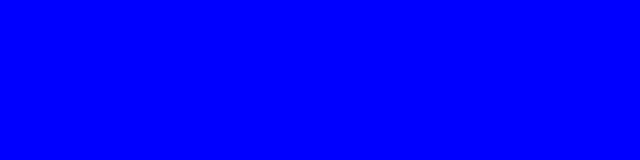
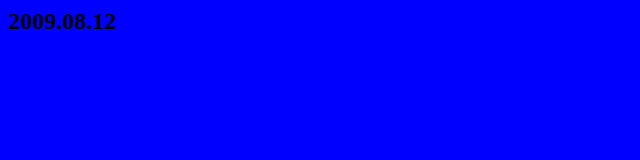
Before and after one commit to FatherSchrodinger/0305, a plain HTML site: page index.html in a window 1280 px wide. Shown: the whole page, without its empty margins (0-640 px from the left). Drawn offline with Linux system fonts and the light colour scheme.

Commit message:
Születés hozzáadva

```diff
--- a/index.html
+++ b/index.html
@@ -7,6 +7,6 @@
     <link rel="stylesheet" href="index.css">
 </head>
 <body>
-
+    <h2>2009.08.12</h2>
 </body>
 </html>
```
